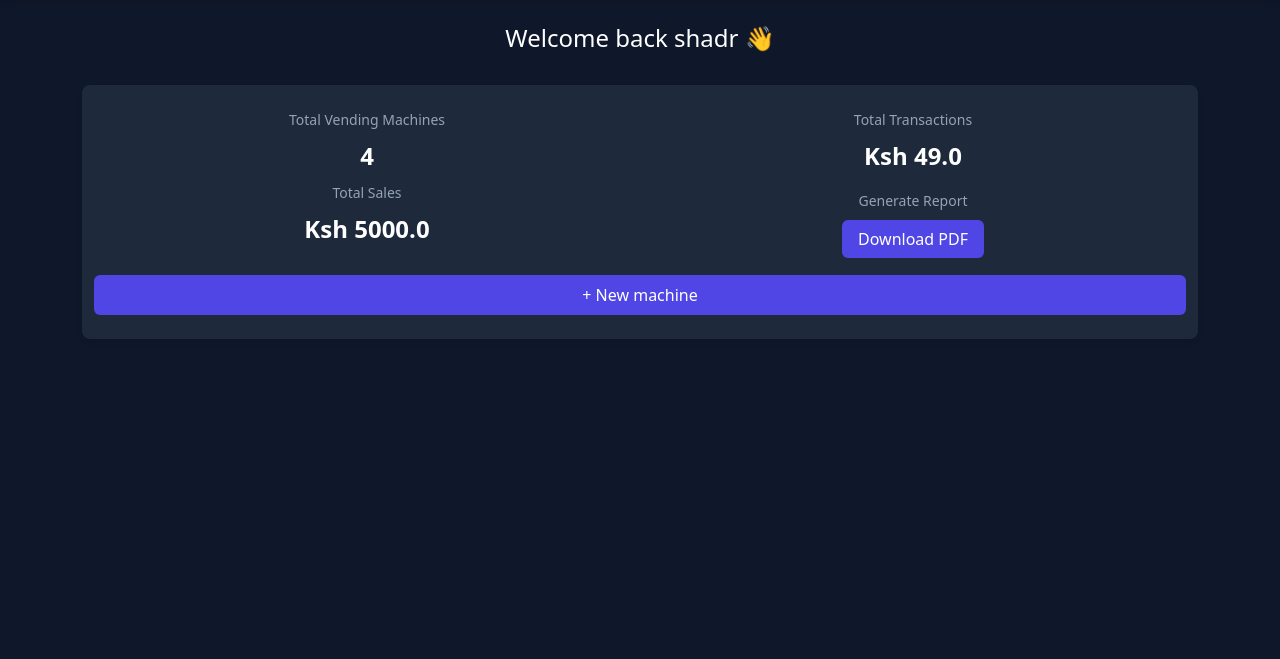
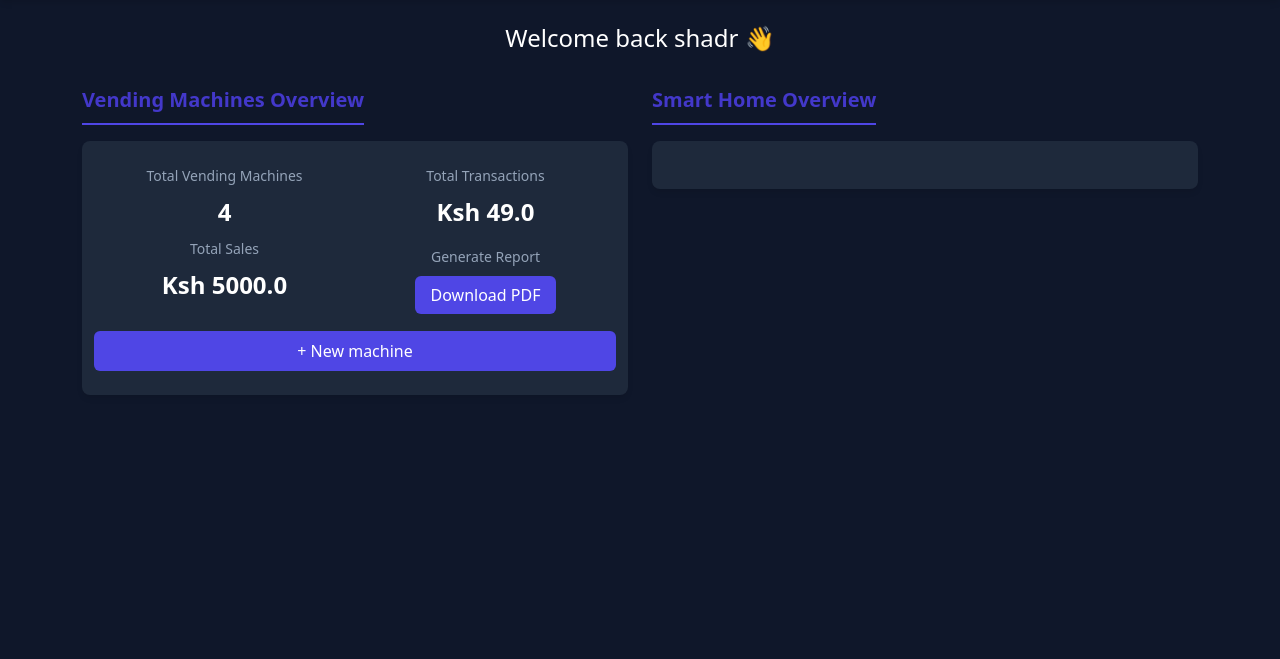
Before and after one commit to andareomondi/vendorflow, a Django app: page / in a window 1280 px wide. Shown: the part 72-731 px from the top of the page. Run offline with Django 5.2, Linux system fonts and the light colour scheme; a user stored in the database is signed in; data comes from the database, SQL or seed files in the repository; both versions use the stored data as it was after the commit.

Commit message:
adding smart home gadgets in the navbar

```diff
--- a/static/css/style.css
+++ b/static/css/style.css
@@ -7,6 +7,14 @@
   --text: #f8fafc;
   --text-secondary: #94a3b8;
   --success: #22c55e;
+}
+
+.section-title {
+  margin-bottom: 50px;
+  color: var(--primary-dark);
+  font-weight: 700;
+  position: relative;
+  display: inline-block;
 }
 
 
--- a/vending/templates/vending/home.html
+++ b/vending/templates/vending/home.html
@@ -83,15 +83,20 @@
   <h1 class="welcome mt-4">Welcome back {{request.user.username}} 👋</h1>
 
   <div class="row justify-content-center">
-      <div class="col-lg-12 col-sm-10 mb-2">
+      <div class="col-md-6 col-lg-6 col-sm-10 mb-4">
+        <p class="section-title">Vending Machines Overview</p>
         <div class="stat-card">
           <div class="row justify-content-center">
-            <div class="col-6 mb-2 text-center">            <div class="stat-title">Total Vending Machines </div>
-            <div class="stat-value">{{machines | length}}</div></div>
-            <div class="col-6 mb-2 text-center">            <div class="stat-title">Total Transactions</div>
-            <div class="stat-value">Ksh {{total_transactions}}</div></div>
-            <div class="col-6 mb-2 text-center">            <div class="stat-title">Total Sales</div>
-            <div class="stat-value">Ksh {{total_sales}}</div></div>
+            <div class="col-6 mb-2 text-center">
+              <div class="stat-title">Total Vending Machines </div>
+              <div class="stat-value">{{machines | length}}</div></div>
+            <div class="col-6 mb-2 text-center">
+              <div class="stat-title">Total Transactions</div>
+              <div class="stat-value">Ksh {{total_transactions}}</div>
+            </div>
+            <div class="col-6 mb-2 text-center">
+              <div class="stat-title">Total Sales</div>
+              <div class="stat-value">Ksh {{total_sales}}</div></div>
             <div class="col-6 mb-2 text-center">
               <div class="stat-title py-2">Generate Report</div>
               <a class="view-btn" href="{% url 'user_overview_pdf' %}" style="text-decoration: none;">Download PDF</a>
@@ -104,6 +109,14 @@
 
         </div>
       </div>
+      <div class="col-md-6 col-lg-6 col-sm-10 mb-4">
+        <p class="section-title">Smart Home Overview</p>
+        <div class="stat-card">
+          <div class="row justify-content-center">
+          </div>
+
+        </div>
+      </div>
   </div>
 </div>
 
--- a/vending/templates/vending/navbar.html
+++ b/vending/templates/vending/navbar.html
@@ -4,11 +4,11 @@
     <button class="navbar-toggler" type="button" data-bs-toggle="offcanvas" data-bs-target="#offcanvasNavbar" aria-controls="offcanvasNavbar"><span class="navbar-toggler-icon"></span></button>
     <div class="offcanvas offcanvas-end" tabindex="-1" id="offcanvasNavbar" aria-labelledby="offcanvasNavbarLabel">
       <div class="offcanvas-header" style="margin-bottom: -20px;">
-        <h5 class="offcanvas-title" id="offcanvasNavbarLabel">Quick Actions</h5>
+        <h5 class="offcanvas-title logo" id="offcanvasNavbarLabel">Quick Actions</h5>
         <button type="button" class="btn-close text-reset" data-bs-dismiss="offcanvas" aria-label="Close"></button>
       </div>
       <div class="offcanvas-body">
-      <hr>
+        <hr>
         <ul class="navbar-nav justify-content-end flex-grow-1 pe-3">
           <li class="nav-item">
             <a class="nav-link" aria-current="page" href="{% url 'home' %}">Home</a>
@@ -19,9 +19,30 @@
 
               {% for machine in machines %}
 
+              {% if machine == '' %}
+              <a class="dropdown-item">No vending machines were found</a>
+              {% else %}
               <a class="dropdown-item" href="{% url 'specific_machine' machine.id %}">{{ forloop.counter}}: {{machine.name}} located in {{machine.location}}</a>
+              {% endif %}
+
               {% endfor %}
 
+            </div>
+          </li>
+          <li class="nav-item dropdown">
+            <a class="nav-link dropdown-toggle" href="#" id="gadgetsId" data-bs-toggle="dropdown" aria-haspopup="true" aria-expanded="false">Smart Home Gadgets</a>
+            <div class="dropdown-menu" aria-labelledby="gadgetsId">
+
+
+              {% for machine in machines %}
+
+              {% if machine == '' %}
+              <a class="dropdown-item">No smart home gadgets were found</a>
+              {% else %}
+              <a class="dropdown-item" href="{% url 'specific_machine' machine.id %}">{{ forloop.counter}}: {{machine.name}} located in {{machine.location}}</a>
+              {% endif %}
+
+              {% endfor %}
             </div>
           </li>
           <li class="nav-item mt-3">
@@ -32,6 +53,9 @@
           </li>
         </ul>
       </div>
+      <div class="offcanvas-footer p-3 footer">
+        <p class="text-center">© 2025 VendorFlow</p>
+    </div>
     </div>
   </div>
 </nav>
```
Also changed, not shown: vendorflow/settings.py (+8 -8 lines), db.sqlite3.
